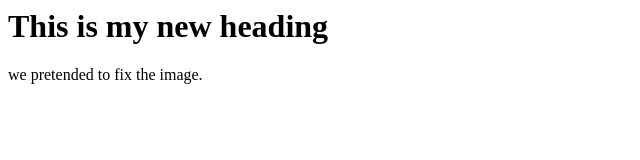
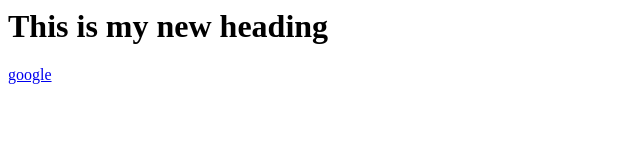
Before and after one commit to Tadhanom95/Branch-local-remote-115, a plain HTML site: page index.html in a window 1280 px wide. Shown: the whole page, without its empty margins (0-640 px from the left). Drawn offline with Linux system fonts and the light colour scheme.

Commit message:
fixes link, closes #3

```diff
--- a/index.html
+++ b/index.html
@@ -1,2 +1,2 @@
 <h1> This is my new heading</h1>
-<p>we pretended to fix the image.</p>
+<p><a href="https://google.com">google</a></p>
```
